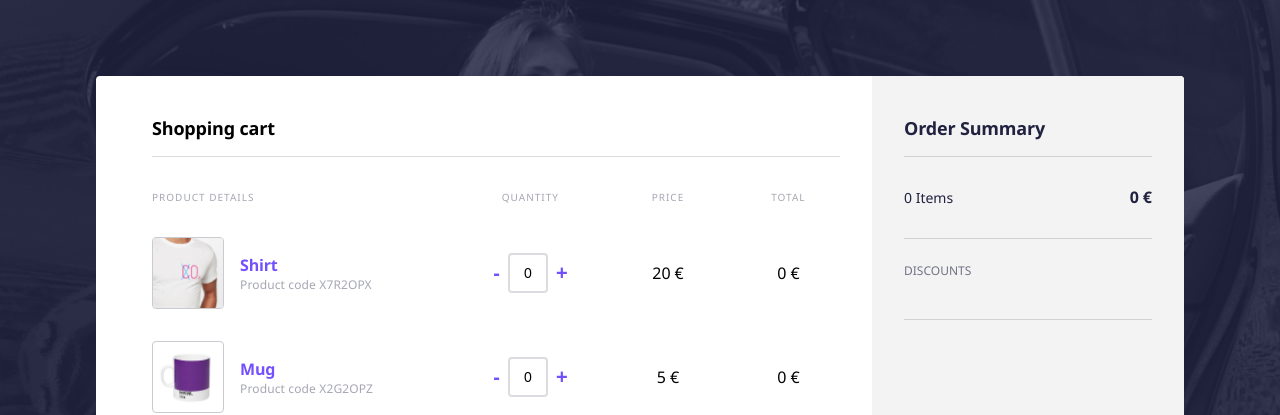
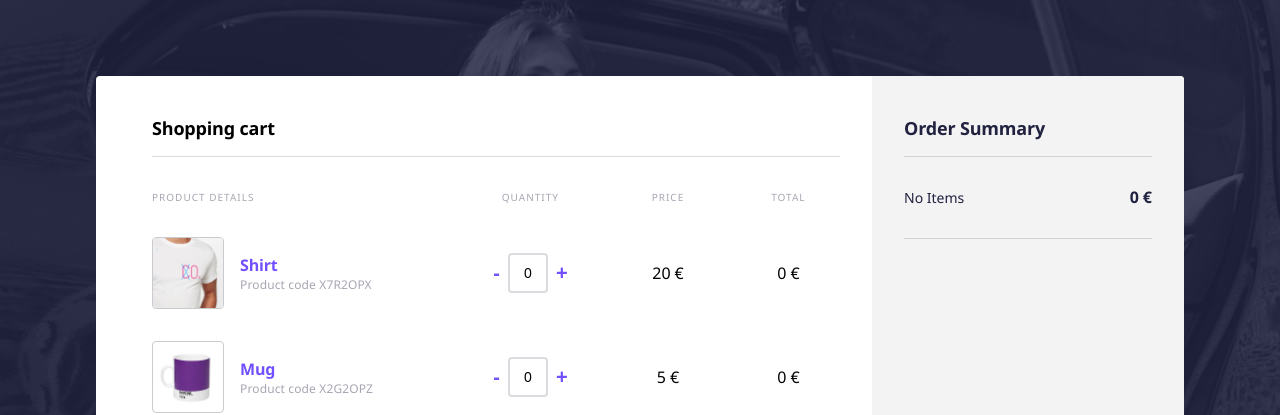
Before and after one commit to bviala/sct-test, a Vue app: page / in a window 1280 px wide. Shown: the top 415 px of the page. Built offline with nearby package versions, Linux system fonts and the light colour scheme.

Commit message:
UI minor improvement

```diff
--- a/src/components/Summary.vue
+++ b/src/components/Summary.vue
@@ -5,11 +5,14 @@
     </h1>
     <ul class="summary-items wrapper border">
       <li>
-        <span class="summary-items-number">{{ totalQuantity }} Items</span>
+        <span class="summary-items-number">{{ totalQuantity || 'No' }} Items</span>
         <span class="summary-items-price">{{ rawTotalCost }}<span class="currency">€</span></span>
       </li>
     </ul>
-    <div class="summary-discounts wrapper-half border">
+    <div
+      v-if="appliedDiscounts.length"
+      class="summary-discounts wrapper-half border"
+    >
       <h2>Discounts</h2>
       <ul>
         <li
```
